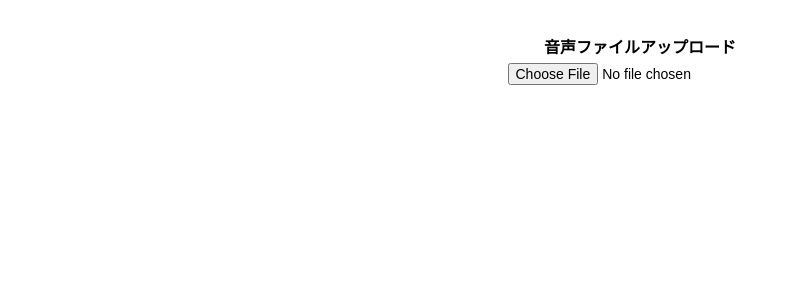
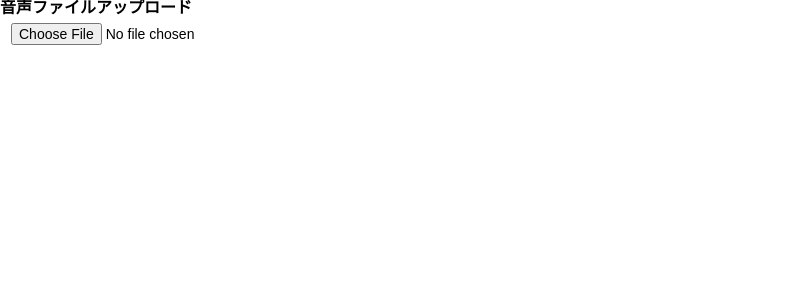
Before and after one commit to andmohiko/violet, a Next.js app in the folder apps/web/: page /upload in a window 1280 px wide. Shown: the top 300 px of the page, without its empty margins (0-797 px from the left). Built offline with nearby package versions, Linux system fonts and the light colour scheme.

Commit message:
reafactor: css.modulesでスタイリングするように変更

```diff
--- a/apps/web/src/pages/upload.tsx
+++ b/apps/web/src/pages/upload.tsx
@@ -1,4 +1,6 @@
 import React, { useState } from 'react';
+
+import styles from '~/styles/upload.module.css';
 
 const UploadPage = () => {
   const [file, setFile] = useState<File | null>(null);
@@ -10,21 +12,21 @@ const UploadPage = () => {
   };
 
   return (
-    <div style={{ maxWidth: 400, margin: '40px auto', textAlign: 'center' }}>
+    <div className={styles.container}>
       <h1>音声ファイルアップロード</h1>
       <input
         type="file"
         accept=".mp3,.wav,audio/*"
         onChange={handleFileChange}
-        style={{ marginBottom: 16 }}
+        className={styles.fileInput}
       />
       {file && (
-        <div style={{ marginTop: 16 }}>
+        <div className={styles.fileInfo}>
           <p>選択されたファイル: {file.name}</p>
           <audio
             controls
             src={URL.createObjectURL(file)}
-            style={{ width: '100%' }}
+            className={styles.audioPlayer}
           />
         </div>
       )}
```
Also changed, not shown: apps/web/src/styles/upload.module.css (added).
